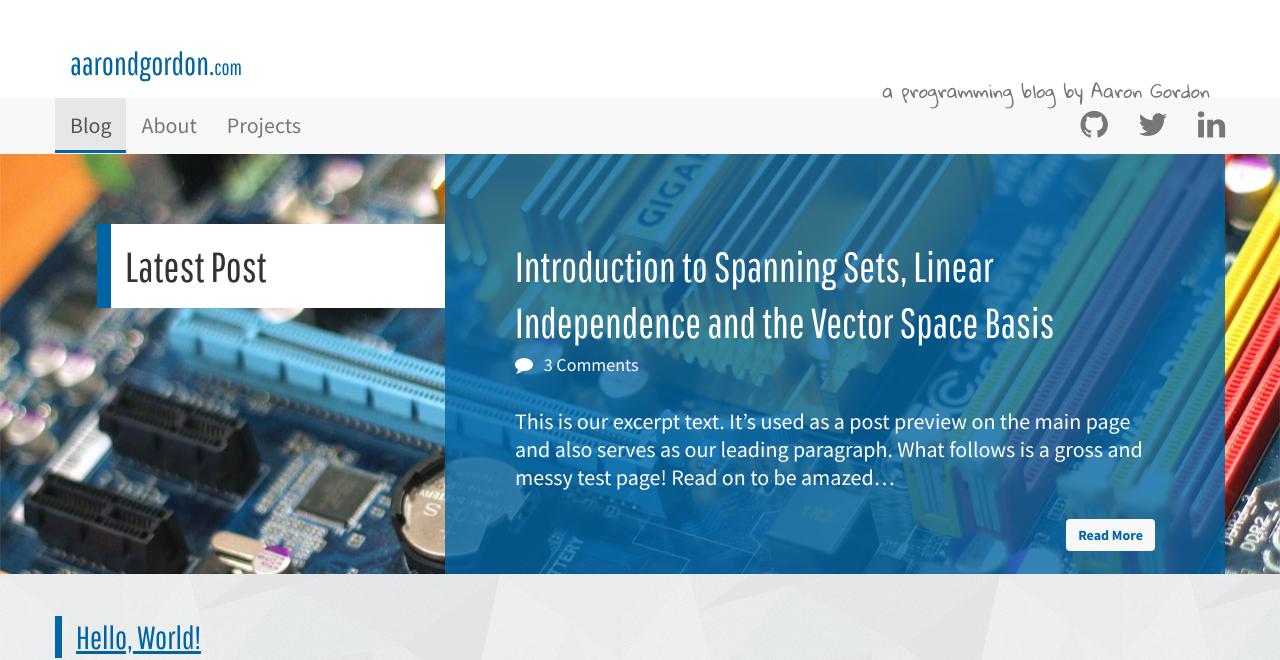
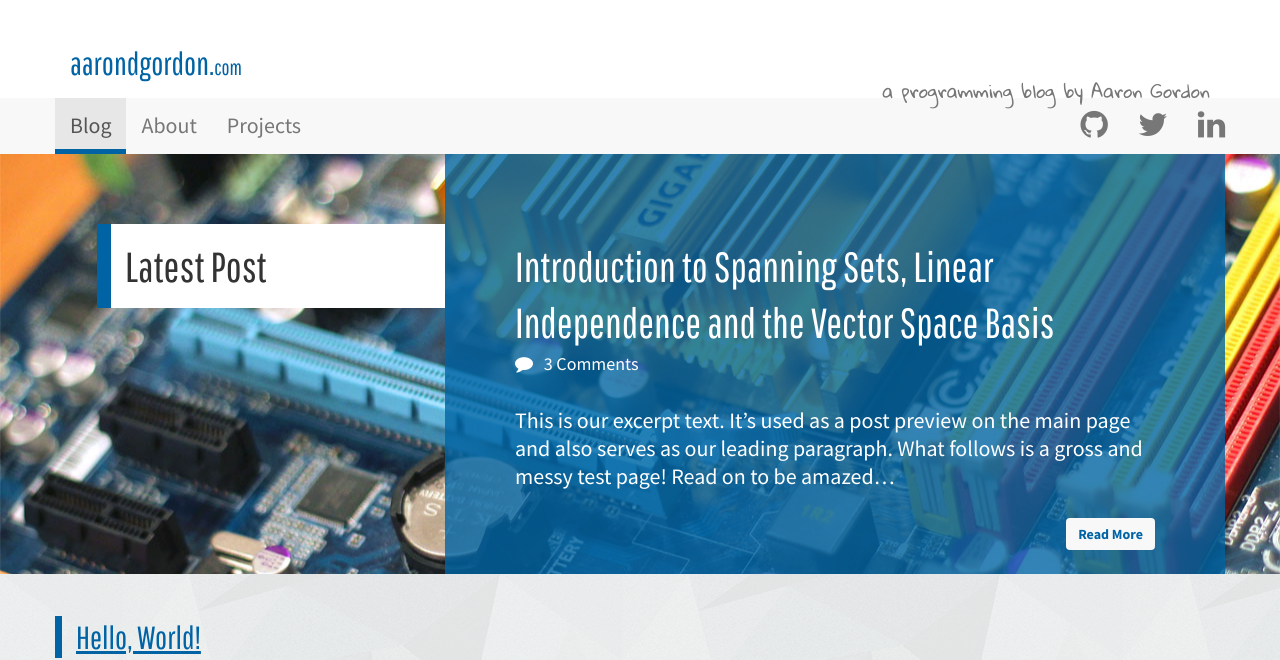
Before and after one commit to aarondgordon/aarondgordon.github.io, a Jekyll site: the page built from index.html, in a window 1280 px wide. Shown: the top 660 px of the page. Built offline with Jekyll 4.4.1, drawn with Linux system fonts in a browser that asks for light colours; nearby versions of some CDN libraries.

Commit message:
Changed navbar padding to pixels

```diff
--- a/assets/css/layout.css
+++ b/assets/css/layout.css
@@ -54,7 +54,6 @@
 }
 
 .navbar {
-  min-height: 2.55em; /* 4 x baseline | 56px/22px */
   font-size: 1.22em; /* 22px/18px */
   margin: 0;
   border-width: 0;
@@ -62,17 +61,17 @@
 
 .navbar-menu>li>a {
   line-height: 1.27; /* 2 x baseline | 28px/22px */
-  padding-top: 0.64em; /* 1 x baseline | 14px/22px */
-  padding-bottom: 0.64em; /* 1 x baseline | 14px/22px */
+  padding-top: 14px;
+  padding-bottom: 14px;
   text-decoration: none;
 }
 
 .navbar-menu>li>a:hover, .navbar-menu>li>a:active, .navbar-menu>.active>a {
   border-style: solid;
   border-color: #0064a4;
-  border-width: 0 0 0.18em 0; /* 4px/22px */
-  padding-top: 0.64em; /* 1 x baseline | 14px/22px */
-  padding-bottom: 0.46em; /* 10px/22px */
+  border-width: 0 0 5px 0;
+  padding-top: 14px;
+  padding-bottom: 9px;
   text-decoration: none;
 }
 
```
